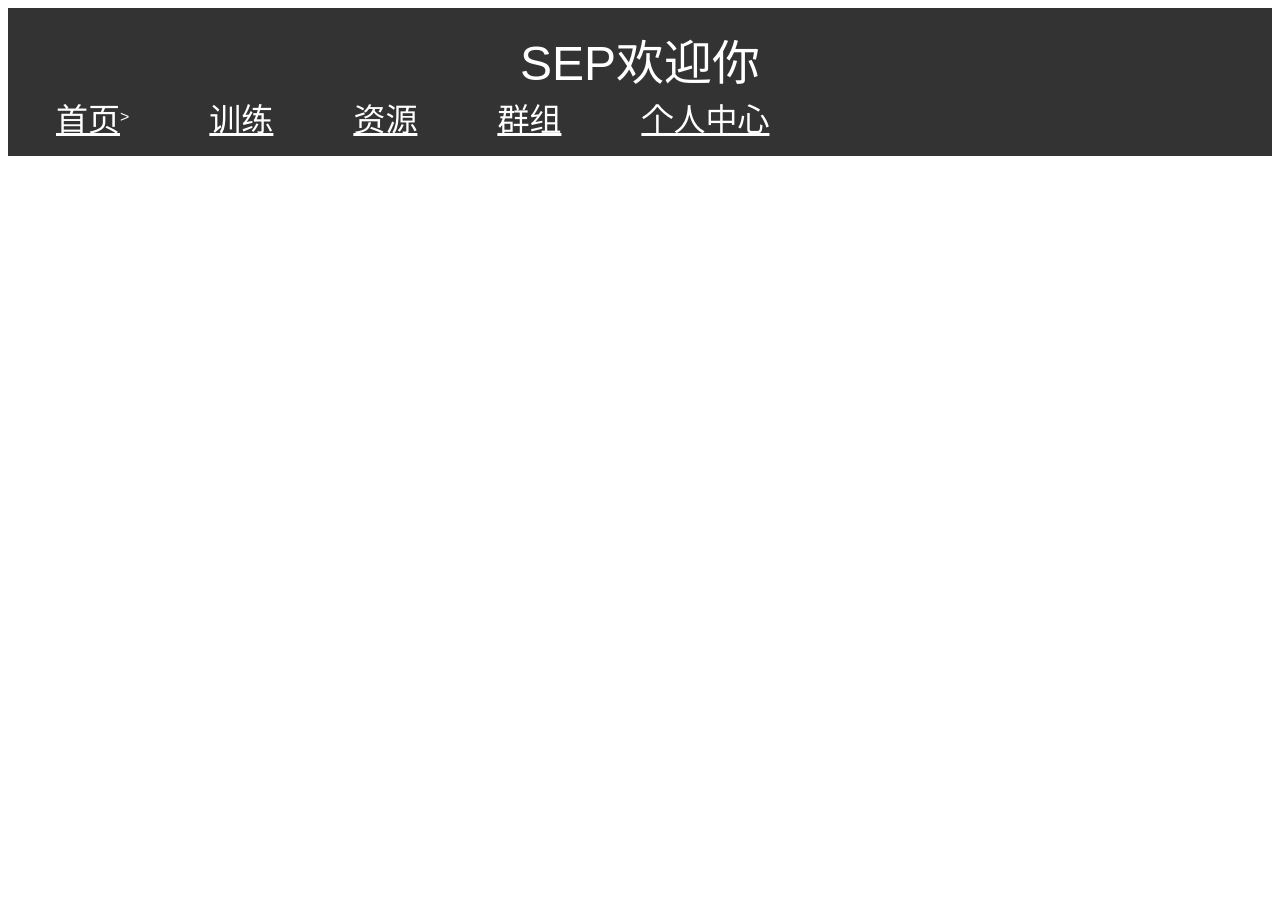
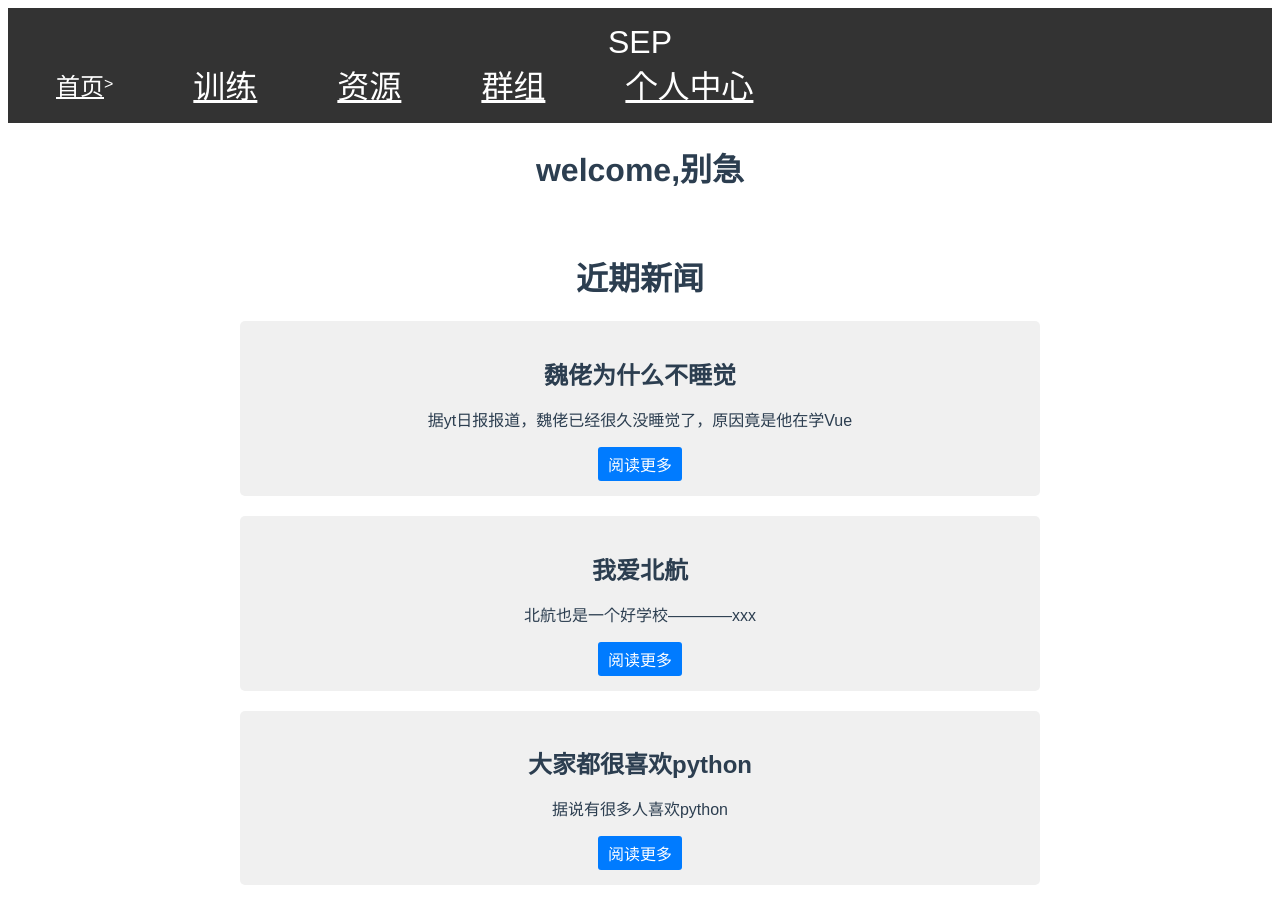
Before and after one commit to zhangyitonggg/ASEPT, a Vue app in the folder frontend/: page /home in a window 1280 px wide. Shown: the top 924 px of the page. Before the commit the page ends 800 px from the top, so only its background shows below. Built offline with nearby package versions, Linux system fonts and the light colour scheme.

Commit message:
加入新闻模块（静态）

```diff
--- a/frontend/src/components/Header.vue
+++ b/frontend/src/components/Header.vue
@@ -1,7 +1,7 @@
 <template>
     <nav class="header">
       <div class="header-logo-text">
-        SEP欢迎你
+        SEP
       </div>
       <div class="header-menu">
         <div class="header-start">
@@ -28,12 +28,12 @@
         padding: 1rem;
     }
     .header-logo-text {
-        font-size: 3rem;
+        font-size: 2rem;
         color:#fff;
         font-family: 'Arial', sans-serif;
     }
     .header-item-first {
-        font-size: 2rem;
+        font-size: 1.5rem;
         color: #fff;
         margin-left: 2rem;
     }
--- a/frontend/src/main.js
+++ b/frontend/src/main.js
@@ -11,6 +11,8 @@ import router from './router'
 //引入ElementUI全部样式
 import 'element-ui/lib/theme-chalk/index.css';
 import axios from 'axios'
+import store from './store'
+
 Vue.prototype.$axios = axios
 //关闭Vue的生产提示
 Vue.config.productionTip = false
@@ -22,5 +24,6 @@ Vue.use(VueRouter);
 new Vue({
 	el:'#app',
 	render: h => h(App),
-	router
+	router,
+	store
 })
--- /dev/null
+++ b/frontend/src/store/index.js
@@ -0,0 +1,32 @@
+import Vue from 'vue'
+import Vuex from 'vuex'
+Vue.use(Vuex)
+
+const actions = {
+    storeUname(context, uname) {
+        context.commit('storeUname', uname)
+    },
+    storeToken(context, token) {
+        context.commit('storeToken', token)
+    }
+}
+
+const mutations = {
+    storeUname(state, uname) {
+        state.uname = uname
+    },
+    storeToken(state, token) {
+        state.token = token
+    }
+}
+
+const state = {
+    uname: '',
+    token: ''
+}
+
+export default new Vuex.Store({
+    actions,
+    mutations,
+    state,
+})
--- a/frontend/src/views/home/Home.vue
+++ b/frontend/src/views/home/Home.vue
@@ -1,17 +1,22 @@
 <template>
     <div>
       <Header></Header>
+      <h1>welcome,别急</h1>
+      <News></News>
     </div>
   </template>
 
   <script>
   import Header from '../../components/Header.vue'
+  import News from './News.vue'
+
   export default {
     components: {
-      Header
+      Header,
+      News
     }
   };
   </script>
 
   <style scoped>
-  </style>
+</style>
--- /dev/null
+++ b/frontend/src/views/home/News.vue
@@ -0,0 +1,75 @@
+<template>
+    <div class="news-container">
+      <h1>近期新闻</h1>
+      <div v-for="article in articles" :key="article.id" class="news-item">
+        <h2>{{ article.title }}</h2>
+        <p>{{ article.description }}</p>
+        <a :href="article.url" target="_blank" class="read-more">阅读更多</a>
+      </div>
+    </div>
+  </template>
+
+  <script>
+  export default {
+    data() {
+      return {
+        names: 'News',
+        articles: [
+          {
+            id: 1,
+            title: '魏佬为什么不睡觉',
+            description: '据yt日报报道，魏佬已经很久没睡觉了，原因竟是他在学Vue',
+            url: 'https://weixinvcci.github.io/'
+          },
+          {
+            id: 2,
+            title: '我爱北航',
+            description: '北航也是一个好学校————xxx',
+            url: 'https://www.tsinghua.edu.cn/'
+          },
+          {
+            id: 3,
+            title: '大家都很喜欢python',
+            description: '据说有很多人喜欢python',
+            url: 'https://course.educg.net/indexcs/simple.jsp?loginErr=0'
+          }
+          // 可以添加更多新闻条目
+        ]
+      };
+    }
+  };
+  </script>
+
+  <style scoped>
+  .news-container {
+    max-width: 800px;
+    margin: 0 auto;
+    padding: 20px;
+    font-family: Arial, sans-serif;
+  }
+
+  .news-item {
+    margin-bottom: 20px;
+    padding: 15px;
+    background-color: #f0f0f0;
+    border-radius: 5px;
+  }
+
+  .news-item h2 {
+    margin-bottom: 10px;
+  }
+
+  .read-more {
+    display: inline-block;
+    padding: 5px 10px;
+    background-color: #007bff;
+    color: #fff;
+    text-decoration: none;
+    border-radius: 3px;
+    transition: background-color 0.3s ease;
+  }
+
+  .read-more:hover {
+    background-color: #0056b3;
+  }
+  </style>
--- a/frontend/src/views/login/Login.vue
+++ b/frontend/src/views/login/Login.vue
@@ -86,10 +86,6 @@
                 return false;
               }
             )
-            // .catch(error => {
-            //     alert("登录失败，请检查用户名和密码");
-            //     return false;
-            // });
           } else {
             console.log("error submit!!");
             return false;
```
